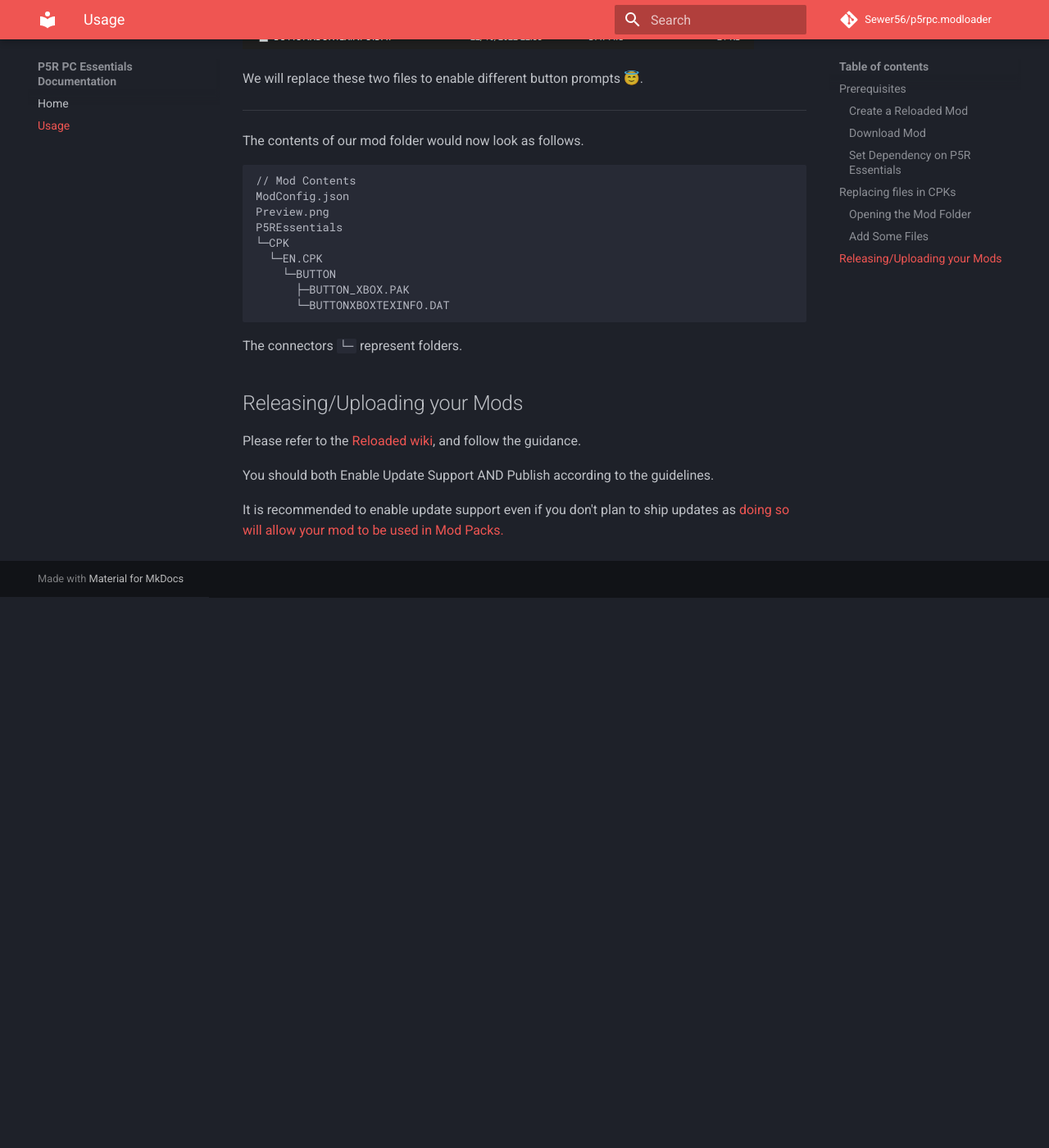
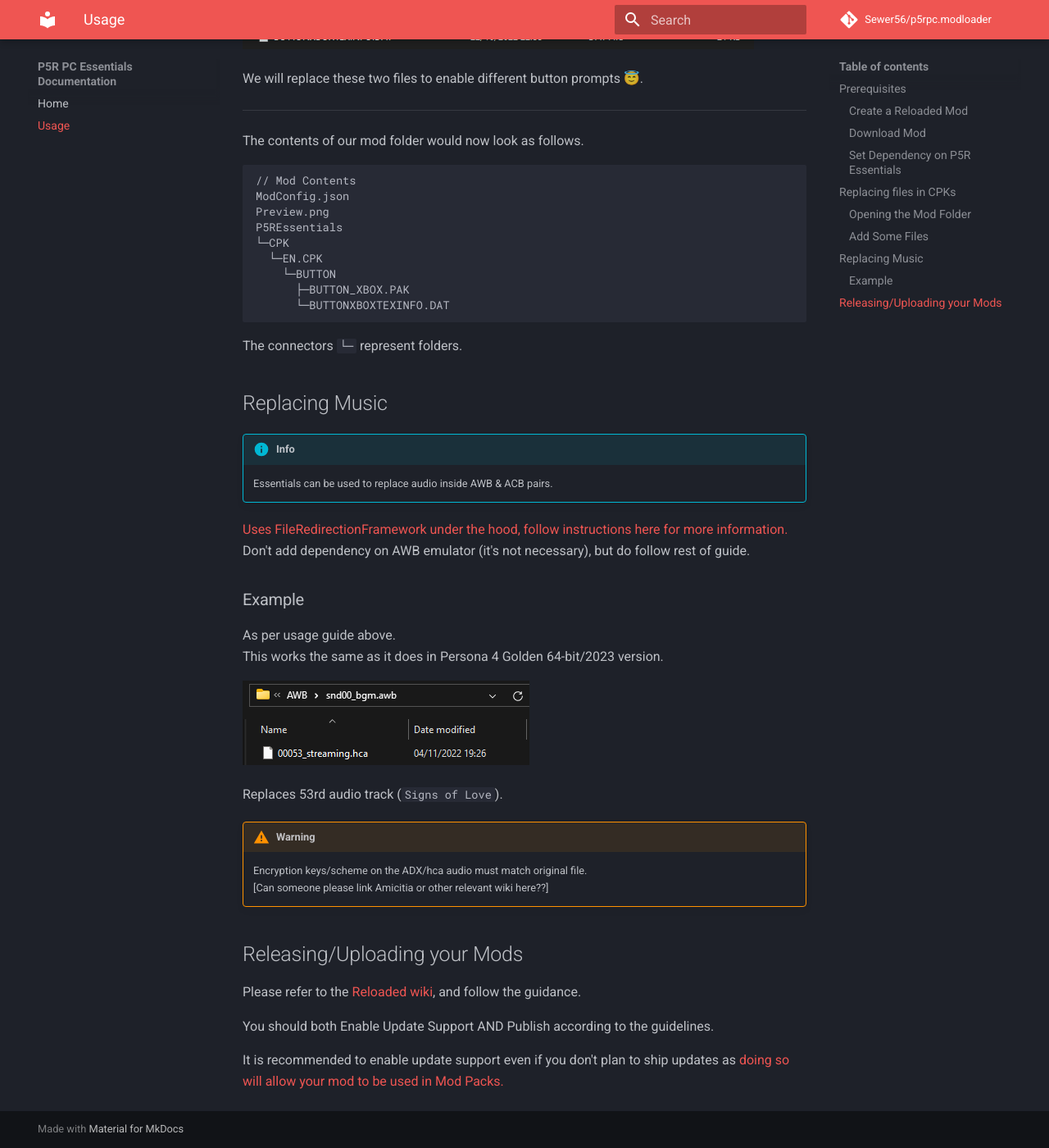
Before and after one commit to Sewer56/p5rpc.modloader, an MkDocs documentation site: the page built from docs/usage.md, in a window 1280 px wide and 1400 px high, scrolled down 2858 px. Shown: the whole window at 82% size. Built offline with MkDocs 1.6.1 and Material for MkDocs 9.7.7, drawn with Linux system fonts in a browser that asks for light colours; comment, search, counter and statistics services are not loaded; before the commit the page ends 3586 px from its top, so only the background shows below that.

Commit message:
Updated: Feature list and wiki usage guide.

```diff
--- a/docs/usage.md
+++ b/docs/usage.md
@@ -68,6 +68,29 @@
 
 The connectors `└─` represent folders.
 
+## Replacing Music
+
+!!! info
+
+    Essentials can be used to replace audio inside AWB & ACB pairs.
+
+[Uses FileRedirectionFramework under the hood, follow instructions here for more information.](https://sewer56.dev/FileEmulationFramework/emulators/awb.html)
+Don't add dependency on AWB emulator (it's not necessary), but do follow rest of guide.
+
+### Example
+
+As per usage guide above.
+This works the same as it does in Persona 4 Golden 64-bit/2023 version.
+
+![AwbExample](./images/AwbExample.png)
+
+Replaces 53rd audio track (`Signs of Love`).
+
+!!! warning
+
+    Encryption keys/scheme on the ADX/hca audio must match original file.
+    [Can someone please link Amicitia or other relevant wiki here??]
+
 ## Releasing/Uploading your Mods
 
 Please refer to the [Reloaded wiki](https://reloaded-project.github.io/Reloaded-II/EnablingUpdateSupport/), and follow the guidance.
```
Also changed, not shown: README-LOADER.md (+2 -0 lines), README.md (+2 -0 lines), docs/index.md (+2 -0 lines), docs/images/AwbExample.png (added).
